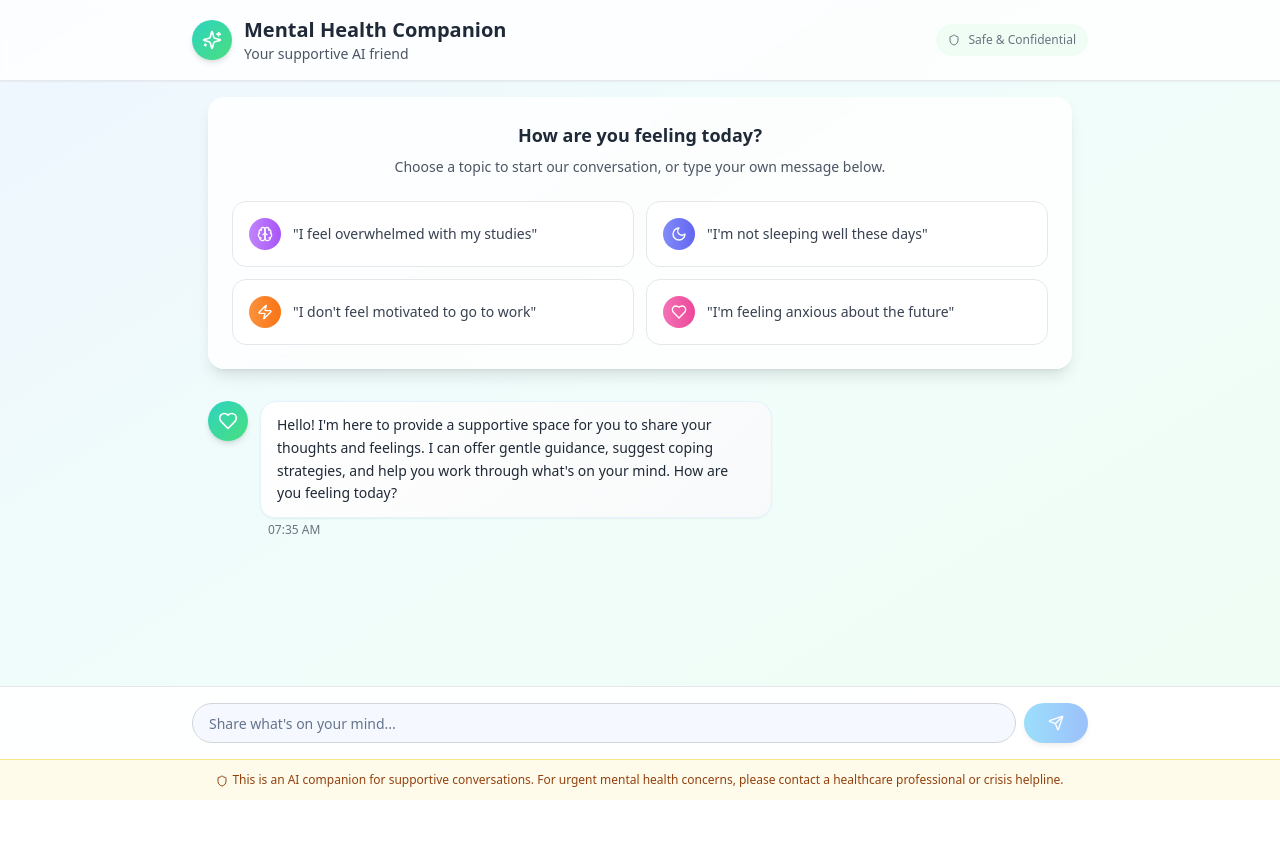
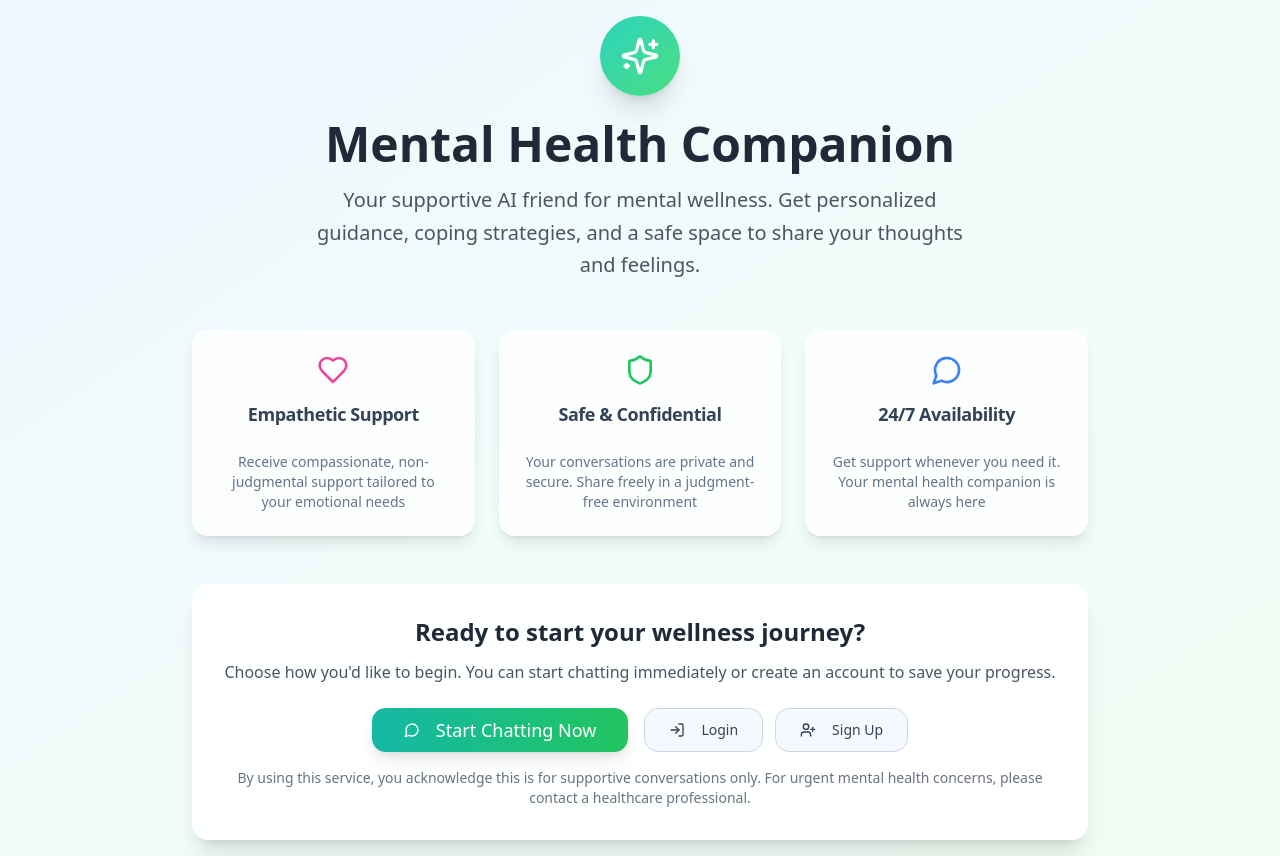
Before and after one commit to sarah20037/happy-little-makers-club, a React (Vite) app: page / in a window 1280 px wide. Before the commit the page ends 800 px from the top, so only its background shows below. Built offline with nearby package versions, Linux system fonts and the light colour scheme.

Commit message:
Refactor: Improve front page interactivity
Add an introduction to the app and prompt the user to chat, login, or take other actions.

```diff
--- /dev/null
+++ b/src/components/LandingPage.tsx
@@ -0,0 +1,128 @@
+
+import React from 'react';
+import { Button } from '@/components/ui/button';
+import { Card, CardContent, CardDescription, CardHeader, CardTitle } from '@/components/ui/card';
+import { Sparkles, Shield, Heart, MessageCircle, LogIn, UserPlus } from 'lucide-react';
+
+interface LandingPageProps {
+  onStartChat: () => void;
+  onLogin: () => void;
+  onSignup: () => void;
+}
+
+const LandingPage: React.FC<LandingPageProps> = ({ onStartChat, onLogin, onSignup }) => {
+  return (
+    <div className="min-h-screen bg-gradient-to-br from-blue-50 via-teal-50 to-green-50 flex items-center justify-center p-4">
+      <div className="max-w-4xl mx-auto text-center">
+        {/* Hero Section */}
+        <div className="mb-12">
+          <div className="flex justify-center mb-6">
+            <div className="w-20 h-20 rounded-full bg-gradient-to-br from-teal-400 to-green-400 flex items-center justify-center shadow-xl">
+              <Sparkles className="w-10 h-10 text-white" />
+            </div>
+          </div>
+
+          <h1 className="text-5xl font-bold text-gray-800 mb-4">
+            Mental Health Companion
+          </h1>
+
+          <p className="text-xl text-gray-600 mb-8 max-w-2xl mx-auto leading-relaxed">
+            Your supportive AI friend for mental wellness. Get personalized guidance,
+            coping strategies, and a safe space to share your thoughts and feelings.
+          </p>
+        </div>
+
+        {/* Features */}
+        <div className="grid md:grid-cols-3 gap-6 mb-12">
+          <Card className="bg-white/80 backdrop-blur-sm border-0 shadow-lg hover:shadow-xl transition-shadow">
+            <CardHeader>
+              <Heart className="w-8 h-8 text-pink-500 mx-auto mb-2" />
+              <CardTitle className="text-lg">Empathetic Support</CardTitle>
+            </CardHeader>
+            <CardContent>
+              <CardDescription>
+                Receive compassionate, non-judgmental support tailored to your emotional needs
+              </CardDescription>
+            </CardContent>
+          </Card>
+
+          <Card className="bg-white/80 backdrop-blur-sm border-0 shadow-lg hover:shadow-xl transition-shadow">
+            <CardHeader>
+              <Shield className="w-8 h-8 text-green-500 mx-auto mb-2" />
+              <CardTitle className="text-lg">Safe & Confidential</CardTitle>
+            </CardHeader>
+            <CardContent>
+              <CardDescription>
+                Your conversations are private and secure. Share freely in a judgment-free environment
+              </CardDescription>
+            </CardContent>
+          </Card>
+
+          <Card className="bg-white/80 backdrop-blur-sm border-0 shadow-lg hover:shadow-xl transition-shadow">
+            <CardHeader>
+              <MessageCircle className="w-8 h-8 text-blue-500 mx-auto mb-2" />
+              <CardTitle className="text-lg">24/7 Availability</CardTitle>
+            </CardHeader>
+            <CardContent>
+              <CardDescription>
+                Get support whenever you need it. Your mental health companion is always here
+              </CardDescription>
+            </CardContent>
+          </Card>
+        </div>
+
+        {/* Call to Action */}
+        <Card className="bg-white/90 backdrop-blur-sm border-0 shadow-xl p-8">
+          <div className="mb-6">
+            <h2 className="text-2xl font-semibold text-gray-800 mb-3">
+              Ready to start your wellness journey?
+            </h2>
+            <p className="text-gray-600">
+              Choose how you'd like to begin. You can start chatting immediately or create an account to save your progress.
+            </p>
+          </div>
+
+          <div className="flex flex-col sm:flex-row gap-4 justify-center items-center">
+            <Button
+              onClick={onStartChat}
+              size="lg"
+              className="bg-gradient-to-r from-teal-500 to-green-500 hover:from-teal-600 hover:to-green-600 text-white px-8 py-3 text-lg font-medium shadow-lg hover:shadow-xl transition-all"
+            >
+              <MessageCircle className="w-5 h-5 mr-2" />
+              Start Chatting Now
+            </Button>
+
+            <div className="flex gap-3">
+              <Button
+                onClick={onLogin}
+                variant="outline"
+                size="lg"
+                className="border-gray-300 hover:bg-gray-50 px-6 py-3"
+              >
+                <LogIn className="w-5 h-5 mr-2" />
+                Login
+              </Button>
+
+              <Button
+                onClick={onSignup}
+                variant="outline"
+                size="lg"
+                className="border-gray-300 hover:bg-gray-50 px-6 py-3"
+              >
+                <UserPlus className="w-5 h-5 mr-2" />
+                Sign Up
+              </Button>
+            </div>
+          </div>
+
+          <p className="text-sm text-gray-500 mt-4">
+            By using this service, you acknowledge this is for supportive conversations only.
+            For urgent mental health concerns, please contact a healthcare professional.
+          </p>
+        </Card>
+      </div>
+    </div>
+  );
+};
+
+export default LandingPage;
--- a/src/integrations/supabase/client.ts
+++ b/src/integrations/supabase/client.ts
@@ -1,3 +1,4 @@
+
 // This file is automatically generated. Do not edit it directly.
 import { createClient } from '@supabase/supabase-js';
 import type { Database } from './types';
@@ -9,3 +10,5 @@ const SUPABASE_PUBLISHABLE_KEY = "eyJhbGciOiJIUzI1NiIsInR5cCI6IkpXVCJ9.eyJpc3MiO
 // import { supabase } from "@/integrations/supabase/client";
 
 export const supabase = createClient<Database>(SUPABASE_URL, SUPABASE_PUBLISHABLE_KEY);
+
+export const isSupabaseConfigured = !!(SUPABASE_URL && SUPABASE_PUBLISHABLE_KEY);
--- a/src/pages/Index.tsx
+++ b/src/pages/Index.tsx
@@ -1,8 +1,38 @@
 
+import React, { useState } from 'react';
 import MentalHealthBot from '@/components/MentalHealthBot';
+import LandingPage from '@/components/LandingPage';
 
 const Index = () => {
-  return <MentalHealthBot />;
+  const [showChat, setShowChat] = useState(false);
+  const [showLogin, setShowLogin] = useState(false);
+  const [showSignup, setShowSignup] = useState(false);
+
+  const handleStartChat = () => {
+    setShowChat(true);
+  };
+
+  const handleLogin = () => {
+    // For now, just start the chat - we'll implement proper auth later
+    setShowChat(true);
+  };
+
+  const handleSignup = () => {
+    // For now, just start the chat - we'll implement proper auth later
+    setShowChat(true);
+  };
+
+  if (showChat) {
+    return <MentalHealthBot />;
+  }
+
+  return (
+    <LandingPage
+      onStartChat={handleStartChat}
+      onLogin={handleLogin}
+      onSignup={handleSignup}
+    />
+  );
 };
 
 export default Index;
```
